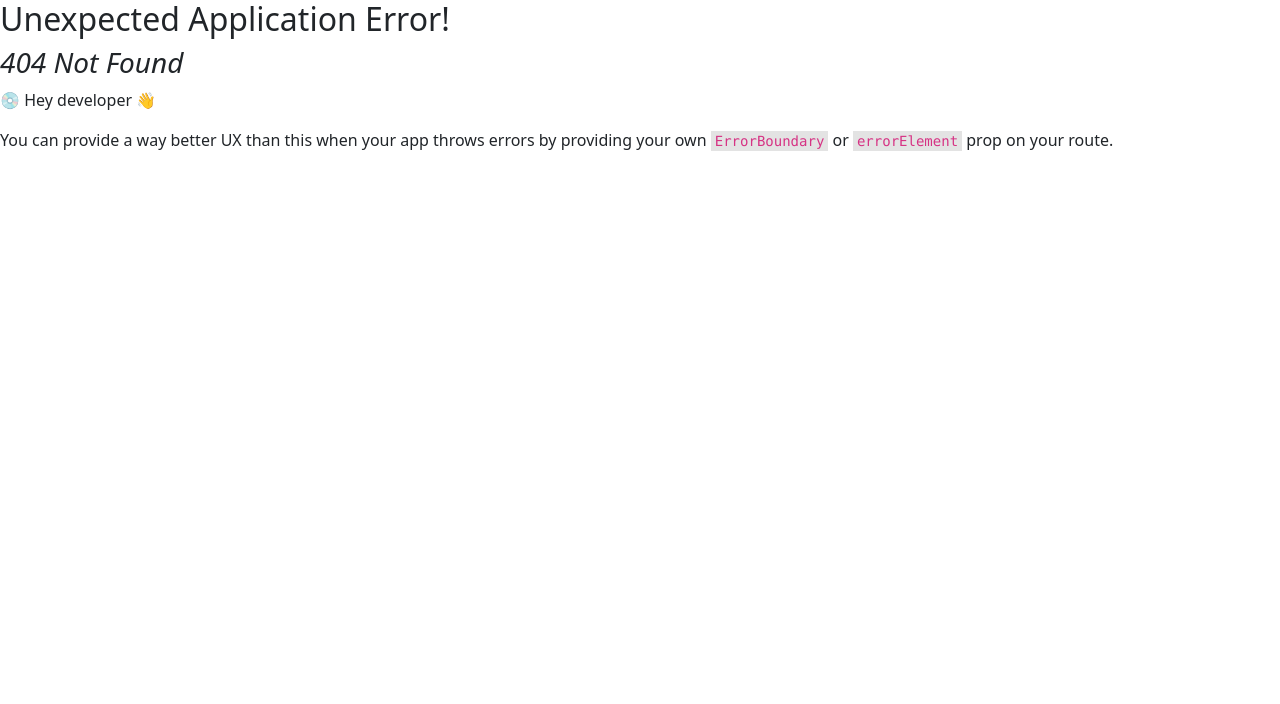
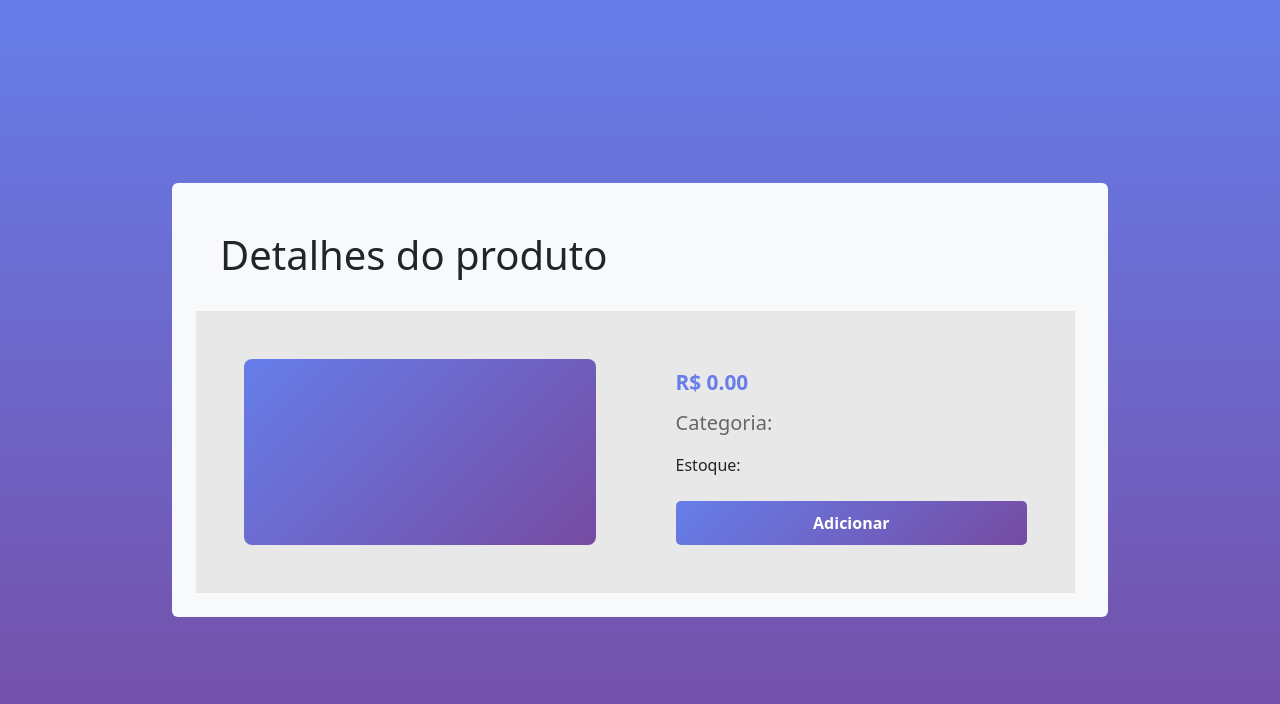
Before and after one commit to Richard-4663/Cart-project, a React (Vite) app: page /product in a window 1280 px wide. Before the commit this address had no page. Shown: the top 704 px of the page. Built offline with nearby package versions, Linux system fonts and the light colour scheme.

Commit message:
adicionando pageProduct, passando os dados via URLSeachParams

```diff
--- a/src/App.jsx
+++ b/src/App.jsx
@@ -24,17 +24,7 @@ function App() {
     {id: 14, nome: "Console PlayStation 5", preco: 3999.90, categoria: "eletronico", qntEstoque: 2, quantidadeCarrinho: 0, resultadoQtnCar: 0}
 ];
 
-  let produtosCarrinho = [
-    {id: 1, nome: "Iphone 13", preco: 5999.99, categoria: "eletronico", qntEstoque: 5, quantidadeCarrinho: 0, resultadoQtnCar: 0},
-    {id: 2, nome: "Camiseta Polo", preco: 89.99, categoria: "roupas", qntEstoque: 10, quantidadeCarrinho: 0, resultadoQtnCar: 0},
-    {id: 3, nome: "Notebook Dell XPS", preco: 7299.99, categoria: "eletronico", qntEstoque: 3, quantidadeCarrinho: 0, resultadoQtnCar: 0},
-    {id: 4, nome: "Calça Jeans Slim", preco: 159.99, categoria: "roupas", qntEstoque: 15, quantidadeCarrinho: 0, resultadoQtnCar: 0},
-    {id: 5, nome: "Livro JavaScript Moderno", preco: 79.90, categoria: "livros", qntEstoque: 8, quantidadeCarrinho: 0, resultadoQtnCar: 0},
-    {id: 6, nome: "Fone Bluetooth Sony", preco: 349.90, categoria: "eletronico", qntEstoque: 12, quantidadeCarrinho: 0, resultadoQtnCar: 0},
-    {id: 7, nome: "Tênis Nike Air Max", preco: 499.90, categoria: "calcados", qntEstoque: 6, quantidadeCarrinho: 0, resultadoQtnCar: 0},
-    {id: 8, nome: "Smartwatch Apple", preco: 2999.90, categoria: "eletronico", qntEstoque: 4, quantidadeCarrinho: 0, resultadoQtnCar: 0},
-    {id: 9, nome: "Moletom Com Capuz", preco: 129.90, categoria: "roupas", qntEstoque: 20, quantidadeCarrinho: 0, resultadoQtnCar: 0}
-  ]
+  let produtosCarrinho = []
 
 
 
--- a/src/components/Products/Products.jsx
+++ b/src/components/Products/Products.jsx
@@ -1,7 +1,22 @@
+import { useNavigate } from 'react-router'
 import Button from '../Button/Button.jsx'
 import './produtos.css'
 
 export default function Products({produtos}){
+
+    const navigate = useNavigate()
+
+    function seeProduct(produto){
+
+        const query = new URLSearchParams()
+        query.set('nome', produto.nome)
+        query.set('preco', produto.preco)
+        query.set('categoria', produto.categoria)
+        query.set('estoque', produto.qntEstoque)
+
+        navigate(`/product?${query.toString()}`)
+    }
+
     return(
         <div className="products p-4 text-start rounded-3">
             <h2>Produtos disponiveis</h2>
@@ -18,11 +33,11 @@ export default function Products({produtos}){
             <div className="items mt-4">{produtos.map(produto =>
 
                 <div key={produto.id} className="item-card" data-category="eletronicos">
-                    <div className="product-image">
+                    <div role="button" onClick={() => seeProduct(produto)} className="product-image">
                         <i className="fas fa-mobile-alt"></i>
                     </div>
-                    <h3 className="product-name">{produto.nome}</h3>
-                    <div className="product-price">R$ {produto.preco}</div>
+                    <h3 role="button" onClick={() => seeProduct(produto)} className="product-name">{produto.nome}</h3>
+                    <div className="product-price">R$ {produto.preco.toFixed(2)}</div>
                     <div className="product-category">
                         <i className="fas fa-tag"></i> {produto.categoria}
                     </div>
--- a/src/main.jsx
+++ b/src/main.jsx
@@ -2,6 +2,7 @@ import { StrictMode } from 'react'
 import { createRoot } from 'react-dom/client'
 import { createBrowserRouter } from "react-router";
 import { RouterProvider } from "react-router/dom";
+import ProductPage from './pages/ProductPage/ProductPage.jsx';
 import App from './App.jsx'
 
 const router = createBrowserRouter([
@@ -9,6 +10,10 @@ const router = createBrowserRouter([
     path: "/",
     element: <App />,
   },
+  {
+    path: '/product',
+    element: <ProductPage />
+  }
 ]);
 
 createRoot(document.getElementById('root')).render(
--- /dev/null
+++ b/src/pages/ProductPage/ProductPage.css
@@ -0,0 +1,5 @@
+.details{
+    display: grid;
+    grid-template-columns: 1fr 1fr;
+    gap: 5em;
+}
--- /dev/null
+++ b/src/pages/ProductPage/ProductPage.jsx
@@ -0,0 +1,40 @@
+import { useSearchParams } from 'react-router';
+import './ProductPage.css'
+
+export default function ProductPage(){
+
+    const [searchParams] = useSearchParams();
+    const nameProduct = searchParams.get("nome")
+    const priceProduct = searchParams.get("preco")
+    const categoryProduct = searchParams.get("categoria")
+    const quantityProduct = searchParams.get("estoque")
+
+    return(
+        <div className="wrapper d-flex justify-content-center align-items-center min-vh-100 min-vw-100">
+            <div className="bg-light p-4 rounded-2 w-75 h-50">
+                <h1 className='p-4'>Detalhes do produto</h1>
+                <div className="details products p-5">
+                    <div className="product-image h-100">
+                        <i className="fas fa-mobile-alt"></i>
+                    </div>
+                    <div>
+
+                        <h2 className="">{nameProduct}</h2>
+                        <div className="product-price">R$ {Number(priceProduct).toFixed(2)}</div>
+                        <div className="product-category fs-5">
+                            <i className="fas fa-tag"></i>Categoria: {categoryProduct}
+                        </div>
+                        <div className="product-stock">
+                            <i className="fas fa-box"></i> Estoque: <span className="stock-count">{quantityProduct}</span>
+                        </div>
+                        <br />
+                        <button className="btn-add">
+                            <i className="fas fa-cart-plus"></i> Adicionar
+                        </button>
+
+                    </div>
+                </div>
+            </div>
+        </div>
+    )
+}
```
